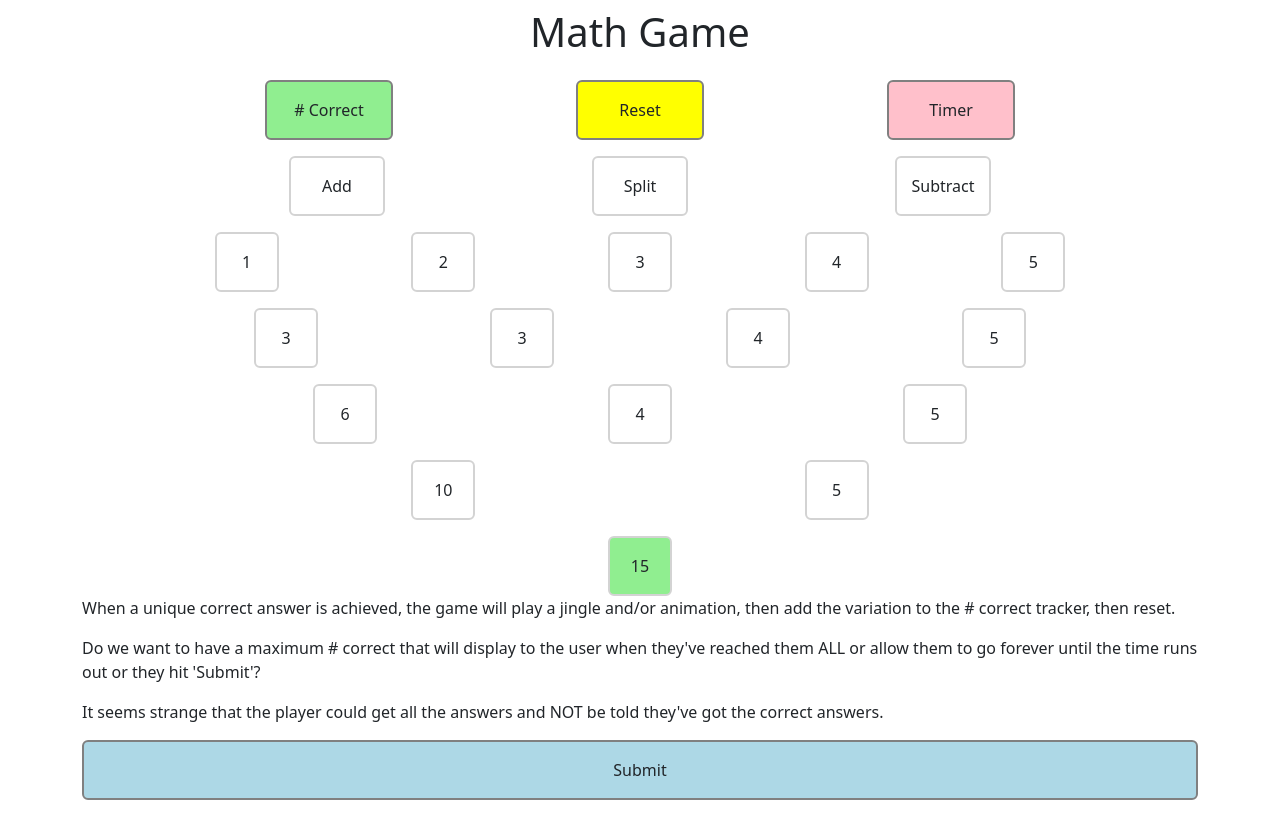
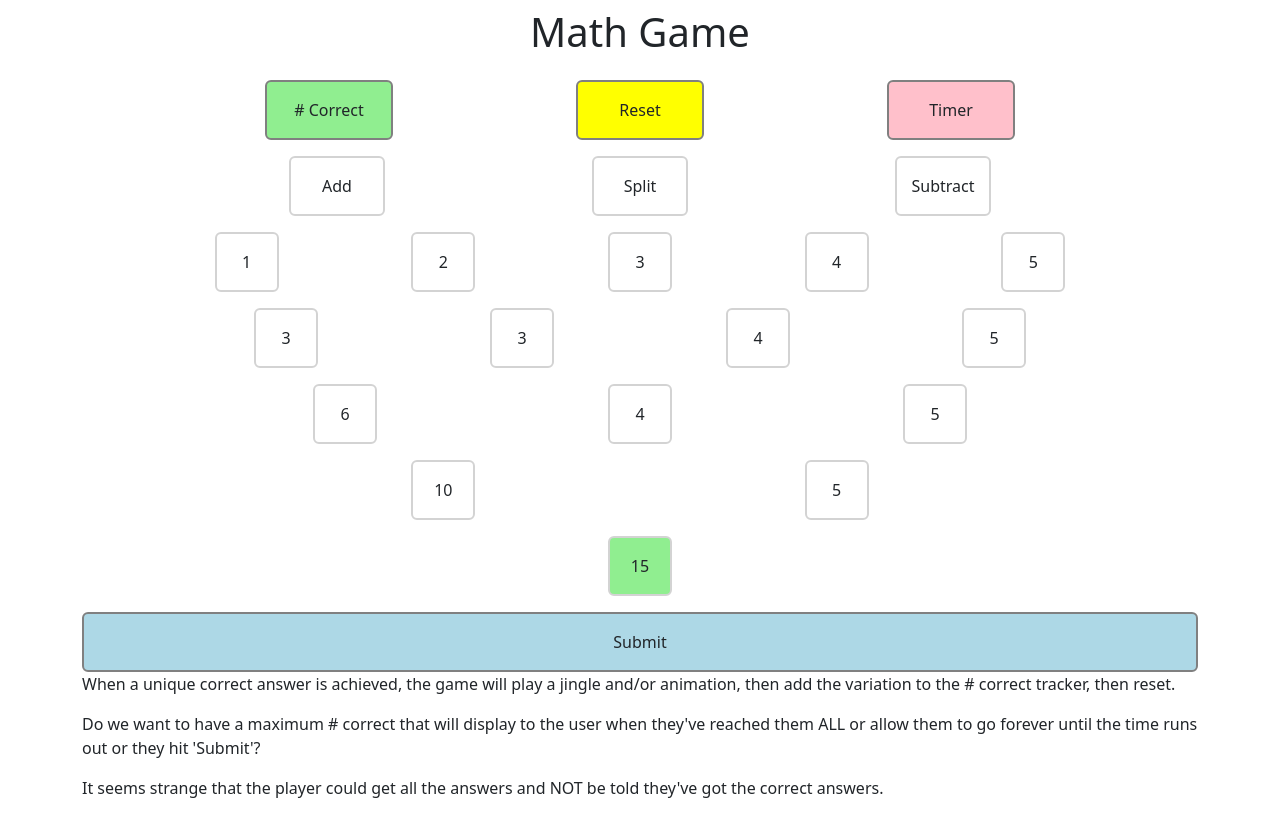
Before and after one commit to SaidNivek/math-game, a React (Create React App) app: page / in a window 1280 px wide. Built offline with nearby package versions, Linux system fonts and the light colour scheme.

Commit message:
Moved the notes

```diff
--- a/src/game-screen-components/CurrentMath.jsx
+++ b/src/game-screen-components/CurrentMath.jsx
@@ -45,9 +45,7 @@ function CurrentMath() {
           )
         })}
       </div>
-      <p>When a unique correct answer is achieved, the game will play a jingle and/or animation, then add the variation to the # correct tracker, then reset.</p>
-      <p>Do we want to have a maximum # correct that will display to the user when they've reached them ALL or allow them to go forever until the time runs out or they hit 'Submit'?</p>
-      <p>It seems strange that the player could get all the answers and NOT be told they've got the correct answers.</p>
+
     </>
   )
 }
--- a/src/game-screen-components/GameScreen.jsx
+++ b/src/game-screen-components/GameScreen.jsx
@@ -9,11 +9,14 @@ function GameScreen() {
 
   return (
     <>
-        <GameInfo />
-        <Functions />
-        <Numbers />
-        <CurrentMath />
-        <Submit />
+      <GameInfo />
+      <Functions />
+      <Numbers />
+      <CurrentMath />
+      <Submit />
+      <p>When a unique correct answer is achieved, the game will play a jingle and/or animation, then add the variation to the # correct tracker, then reset.</p>
+      <p>Do we want to have a maximum # correct that will display to the user when they've reached them ALL or allow them to go forever until the time runs out or they hit 'Submit'?</p>
+      <p>It seems strange that the player could get all the answers and NOT be told they've got the correct answers.</p>
     </>
   )
 }
```
